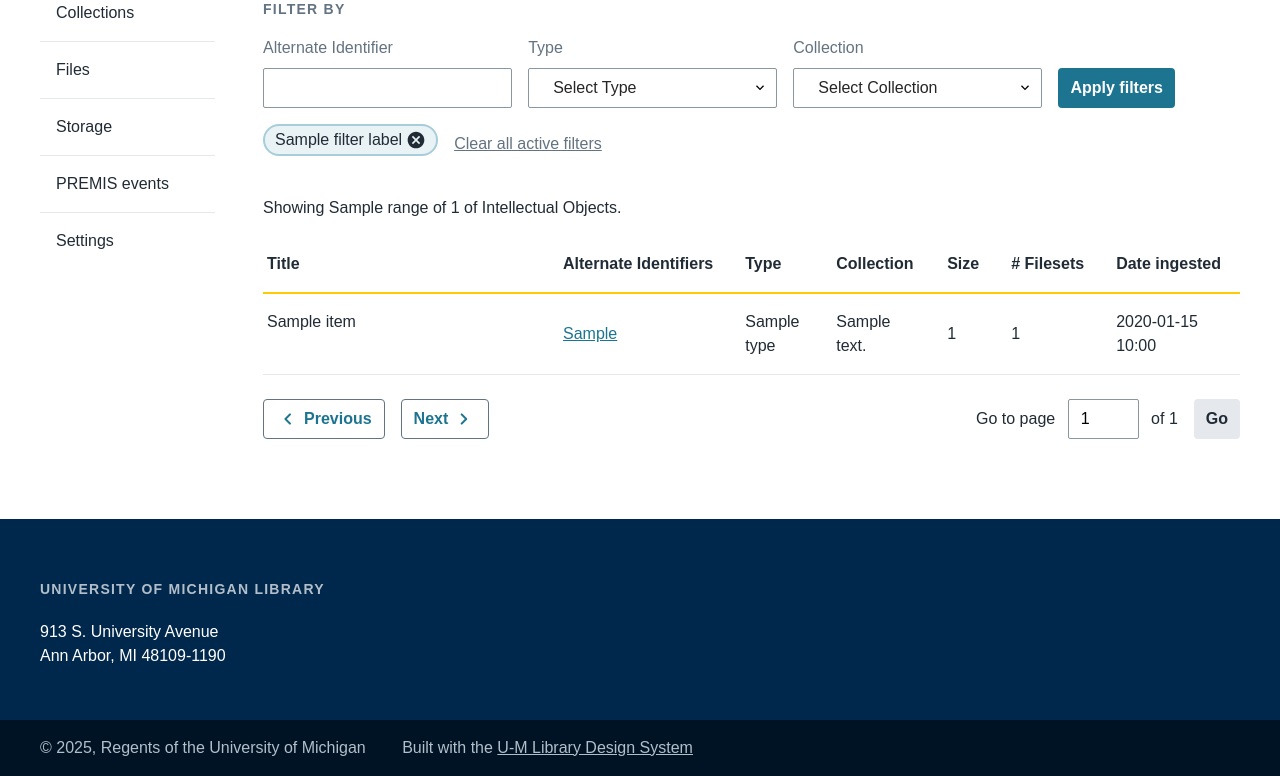
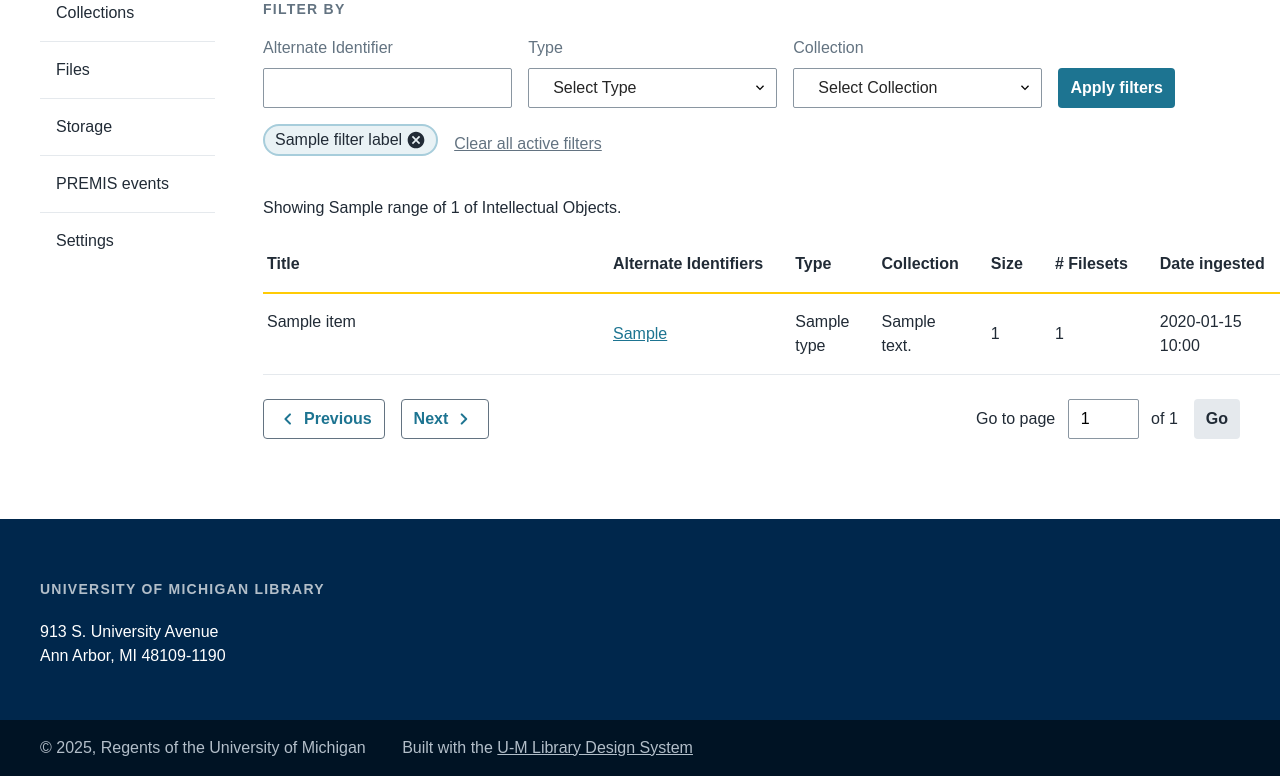
Before and after one commit to mlibrary/dor-console-py, a FastAPI app: template templates/objects.html in a window 1280 px wide. Shown: the part 177-953 px from the top of the page. Run offline with FastAPI, Linux system fonts and the light colour scheme; the template is opened without the code that fills it: most values are stand-ins (such as "Sample title", 1, 10 or a date in 2020); some libraries are stand-ins or nearby versions; some web fonts are replaced.

Commit message:
Rename dialog partial and fix h1 and table col width

```diff
--- a/static/css/main.css
+++ b/static/css/main.css
@@ -14,6 +14,10 @@ Table of Contents:
 */
 
 /* 1. Typography */
+
+h1 {
+  max-width: 45ch;
+}
 
 h2 {
   font-size: 1.75rem;
@@ -483,14 +487,6 @@ details[open] > summary:first-of-type {
 
 /* Tables */
 
-/*
-.table-wrapper {
-  overflow-x: auto;
-  width: 100%;
-  max-width: 100vw;
-}
-*/
-
 table.m-table {
   border-collapse: collapse;
   border-spacing: 0;
@@ -521,10 +517,15 @@ table.m-table {
   padding-right: var(--space-x-large);
 }
 
+.m-table.objects-table {
+  min-width: 1000px;
+}
+
 .m-table.objects-table td:first-child,
 .m-table.objects-table th:first-child {
-  width: 300px;
-  min-width: 300px;
+  width: 400px;
+  max-width: 400px;
+  min-width: 350px;
 }
 
 .m-table th[scope^="col"] {
--- a/templates/object.html
+++ b/templates/object.html
@@ -87,7 +87,7 @@
       <button class="button-outline-variant ingest-start"><span class="label">Ingestion start</span> <span>2021-07-06 9:44:31</span></button>
       <button class="button-outline-variant ingest-end"><span class="label">Ingestion end</span> <span>2021-07-06 9:44:31</span></button>
     </div>
-    {% include '/partials/_dialog.html' %}
+    {% include '/partials/_event-dialog.html' %}
   </div>
 </section>
 </div>
```
Also changed, not shown: templates/partials/_event-dialog.html (renamed from templates/partials/_dialog.html).
